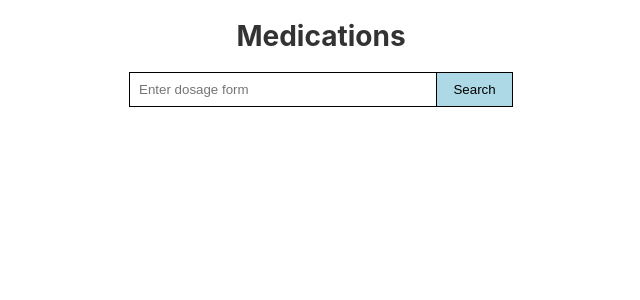
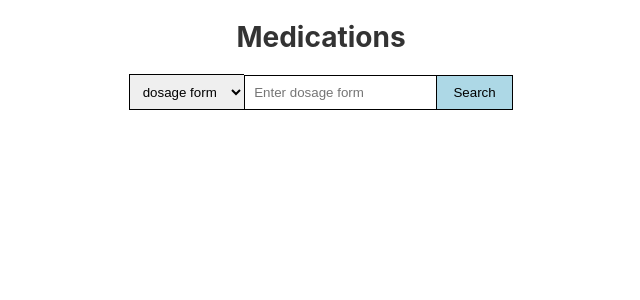
Before and after one commit to eduardarakelyan/angular-search, an Angular app in the folder angular-search-project/: page / in a window 1280 px wide. Shown: the top 300 px of the page, without its empty margins (319-959 px from the left). Built offline with nearby package versions, Linux system fonts and the light colour scheme.

Commit message:
fixed css issues

```diff
--- a/angular-search-project/src/app/app.component.html
+++ b/angular-search-project/src/app/app.component.html
@@ -1,3 +1,2 @@
 <app-header></app-header>
-<!-- <app-search-bar></app-search-bar> -->
 <app-home></app-home>
--- a/angular-search-project/src/app/components/header/header.component.css
+++ b/angular-search-project/src/app/components/header/header.component.css
@@ -1,3 +1,4 @@
 .header-container {
     text-align: center;
+    margin: 20px 0;
 }
--- a/angular-search-project/src/app/components/home/home.component.css
+++ b/angular-search-project/src/app/components/home/home.component.css
@@ -50,6 +50,7 @@ table, td {
 
 .card p{
     word-wrap: break-word;
+    margin:10px 0;
 }
 
 .card h1 {
@@ -60,13 +61,6 @@ table, td {
     background-color: white;
     overflow-y: scroll;
 }
-
-/*
-    desktop: 1200px
-    laptop: 1024px
-    tablet: 768px
-    phone: 480px
-*/
 
 /* responsive phone */
 @media screen and (max-width: 480px) {
--- a/angular-search-project/src/app/components/home/home.component.html
+++ b/angular-search-project/src/app/components/home/home.component.html
@@ -2,7 +2,6 @@
     <app-search-bar (messageEvent)="receiveMessage($event)"></app-search-bar>
     <article class="{{!myData ? 'medication-container-hidden' : 'medication-container'}}">
         <div class="card-container" *ngFor="let item of myData?.results">
-            <!-- {{item.products.length}} -->
             <div class="card" *ngFor="let products of item?.products;let odd = odd;" [ngClass]="{hidden:odd}">
                 <div class="card-content">
                     <h1>{{products.brand_name}}</h1>
--- a/angular-search-project/src/app/components/home/home.component.ts
+++ b/angular-search-project/src/app/components/home/home.component.ts
@@ -79,6 +79,11 @@ type myDataType = {
   results:myDataTypeResults[];
 }
 
+type eventType = {
+  message:string;
+  selectedItem:string;
+}
+
 @Component({
   selector: 'app-home',
   templateUrl: './home.component.html',
@@ -87,13 +92,17 @@ type myDataType = {
 export class HomeComponent {
   myData: myDataType | undefined | null
   message:string = ''
+  selectedDropdownItem:string = ''
+
   errorMessage:string = ''
   constructor(private myDataService: MyDataService) {
   }
 
-  receiveMessage($event:string) {
-    this.message = $event
-    this.myDataService.getData(this.message).pipe(take(1)).subscribe((res) => {
+  receiveMessage($event:eventType) {
+    console.log('inside event: ',$event);
+    this.message = $event.message
+    this.selectedDropdownItem = $event.selectedItem
+    this.myDataService.getData(this.message,this.selectedDropdownItem).pipe(take(1)).subscribe((res) => {
       this.myData = res;
       this.errorMessage = ''
       },(error) => {
@@ -101,8 +110,6 @@ export class HomeComponent {
         this.myData = null;
         this.errorMessage = error;
       })
-
   }
 
-
 }
--- a/angular-search-project/src/app/components/search-bar/search-bar.component.css
+++ b/angular-search-project/src/app/components/search-bar/search-bar.component.css
@@ -3,8 +3,16 @@
     margin: 0 auto;
 }
 
+.selectItemsDropdown {
+    width:30%;
+    padding:8.7px;
+    border-radius: 0px;
+    border: 1px solid black;
+    border-right: 0;
+}
+
 .inputSearch {
-    width:80%;
+    width:50%;
     padding:9px;
     border-radius: 0px;
     border: 1px solid black;
@@ -21,30 +29,33 @@
 /* responsive phone */
 @media screen and (max-width: 480px) {
     .form-container {
-      width:80%;
+      width:90%;
+    }
+    .selectItemsDropdown option {
+        font-size: 10px;
+        /* min-height: 1px; */
     }
 }
-
 
 /* responsive TABLETS */
 @media screen and (min-width: 480px) and (max-width: 768px) {
     .form-container {
-      width:70%;
+      width:80%;
     }
 }
 
 /* responsive LAPTOPS */
 @media only screen and (min-width: 768px) and (max-width: 1024px) {
     .form-container {
-        width:40%;
+        width:50%;
     }
 }
 
 /* responsive DESKTOP */
 @media screen and (min-width: 1024px) and (max-width:1200px) {
-    /* .form-container {
-        width:30%;
-    } */
+    .form-container {
+        width:50%;
+    }
 }
 
 /* responsive LARGER SCREENS */
--- a/angular-search-project/src/app/components/search-bar/search-bar.component.html
+++ b/angular-search-project/src/app/components/search-bar/search-bar.component.html
@@ -1,6 +1,9 @@
 <div class="form-container">
     <nav>
-        <input class="inputSearch" type="text" [(ngModel)]="message" name="searchName" placeholder="Enter dosage form">
+        <select class="selectItemsDropdown" (change)="onChangeItem($event)">
+            <option *ngFor="let field of fields">{{field}}</option>
+        </select>
+        <input class="inputSearch" type="text" [(ngModel)]="message" name="searchName" placeholder="Enter {{selectedItem}}">
         <button class="submitButton" (click)="sendMessage()">Search</button>
     </nav>
 </div>
--- a/angular-search-project/src/app/components/search-bar/search-bar.component.ts
+++ b/angular-search-project/src/app/components/search-bar/search-bar.component.ts
@@ -1,4 +1,10 @@
 import { Component,Output,EventEmitter } from '@angular/core';
+
+type eventType = {
+  message:string;
+  selectedItem:string;
+}
+
 
 @Component({
   selector: 'app-search-bar',
@@ -7,13 +13,23 @@ import { Component,Output,EventEmitter } from '@angular/core';
 })
 export class SearchBarComponent {
   message: string = ''
+  selectedItem:string = ''
+  fields = ['dosage form', 'brand name']
 
-  @Output() messageEvent = new EventEmitter<string>();
+  @Output() messageEvent = new EventEmitter<eventType>();
 
-  constructor() {}
+  constructor() {
+    this.selectedItem = this.fields[0];
+  }
 
   sendMessage(){
-    this.messageEvent.emit(this.message.trim())
+    this.messageEvent.emit(
+      {message: this.message.trim(), selectedItem:this.selectedItem}
+    )
+  }
+
+  onChangeItem(e:any){
+    this.selectedItem = e.target.value
   }
 
 }
--- a/angular-search-project/src/app/services/my-data.service.ts
+++ b/angular-search-project/src/app/services/my-data.service.ts
@@ -84,18 +84,19 @@ type myDataType = {
 })
 export class MyDataService {
 
+  findField:{[key: string]: string} = {
+    "dosage form": "products.dosage_form",
+    "brand name": "products.brand_name"
+  }
+
   constructor(private http: HttpClient) {}
 
-  getData(param:string) {
-    return this.http.get<myDataType>(`https://api.fda.gov/drug/drugsfda.json?search=products.dosage_form:"${param}"&limit=500`).pipe(catchError(this.handleError))
+  getData(dosageFrom:string,productField:string) {
+    return this.http.get<myDataType>(`https://api.fda.gov/drug/drugsfda.json?search=${this.findField[productField]}:"${dosageFrom}"&limit=500`).pipe(catchError(this.handleError))
   }
 
   handleError(error:HttpErrorResponse) {
     return throwError(error.error.error.message);
   }
 
-  // postData() {
-  //   const body = {}
-  //   return this.http.post('https://api.fda.gov/drug/drugsfda.json?search=products.dosage_form:"LOTION"&limit=1',body)
-  // }
 }
--- a/angular-search-project/src/styles.css
+++ b/angular-search-project/src/styles.css
@@ -1,9 +1,10 @@
 /* You can add global styles to this file, and also import other style files */
 * {
     box-sizing: border-box;
+    margin: 0;
+    padding: 0;
 }
 
 body {
-    margin: 0;
     overflow-x: hidden;
 }
```
